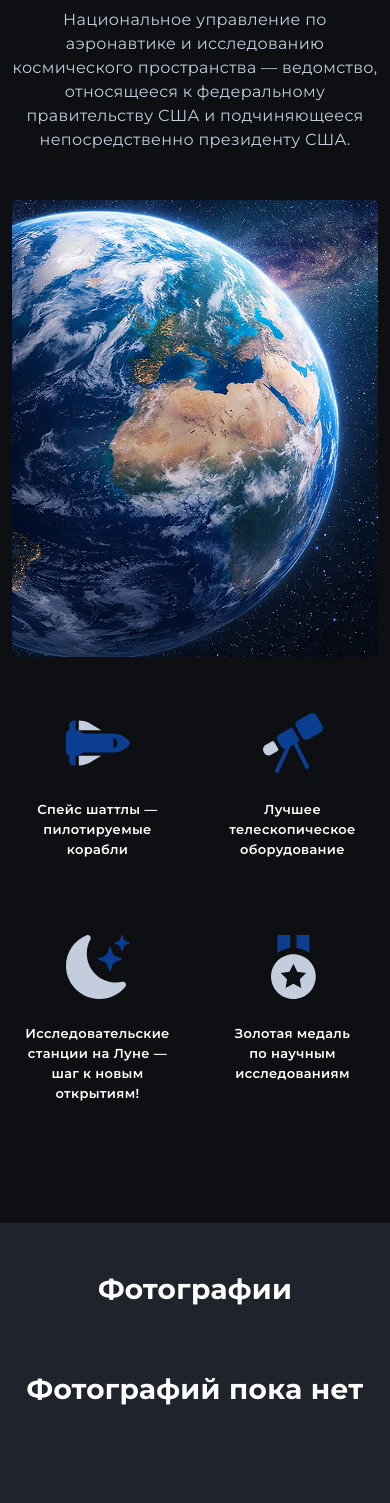
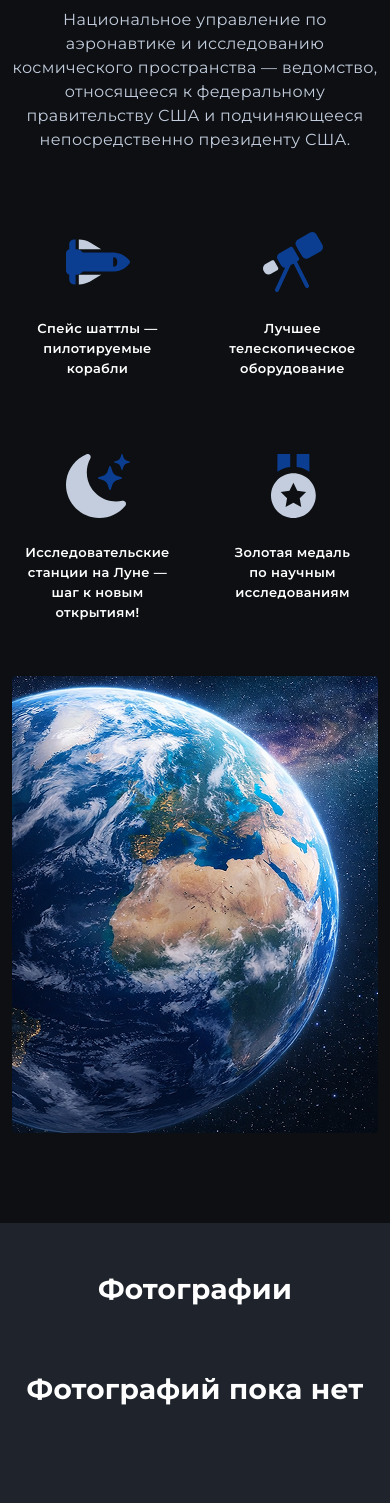
Before and after one commit to SergeyGorohov1/Project_photo, a Django app: page / in a window 390 px wide. Shown: the part 284-1787 px from the top of the page. Run offline with Django 5.2, Linux system fonts and the light colour scheme; data that the repository does not hold is empty; some libraries are stand-ins or nearby versions.

Commit message:
Adaptive mobile 2

```diff
--- a/gallery/templates/gallery/index.html
+++ b/gallery/templates/gallery/index.html
@@ -68,13 +68,13 @@
         <div class="row justify-content-center">
             <div class="col-12 col-xl-10">
                 <div class="row g-4">
-                    <div class="col-12 col-lg-6">
+                    <div class="col-12 col-lg-6 order-2 order-lg-1">
                         <div class="main-image">
                             <img src="{% static 'img/earth.png' %}" alt="earth">
                         </div>
                     </div>
 
-                    <div class="col-12 col-lg-6" id="cards">
+                    <div class="col-12 col-lg-6 order-1 order-lg-2" id="cards">
                         <div class="cards">
                             <div class="row g-4 mb-3">
                                 <div class="col-6">
```
